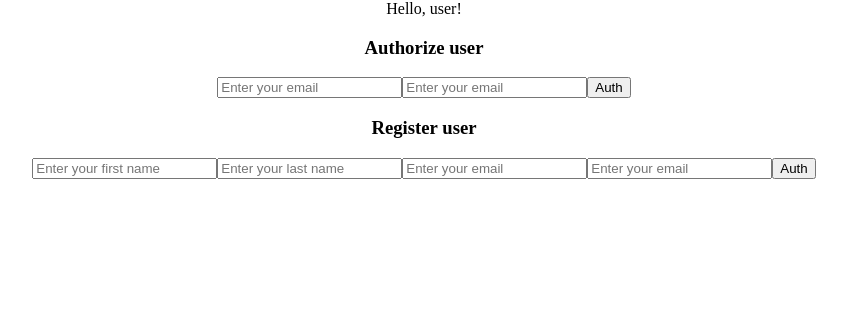
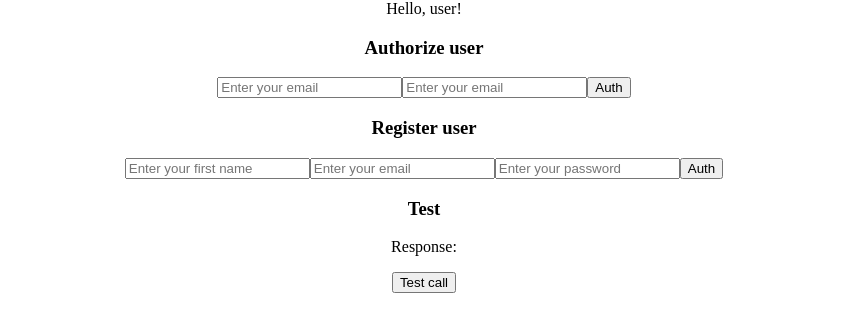
Before and after one commit to SilverTracer/tasker-app, a React app: page / in a window 1280 px wide. Shown: the top 332 px of the page, without its empty margins (216-1063 px from the left). Built offline with nearby package versions, Linux system fonts and the light colour scheme; the HTML template or start-up script is replaced by a standard one.

Commit message:
Matched basic auth routes.

```diff
--- a/src/Components/Auth/index.jsx
+++ b/src/Components/Auth/index.jsx
@@ -1,54 +1,97 @@
-/* eslint-disable react/no-unused-state */
+/* eslint-disable no-return-assign */
 import React from 'react';
-// import PropTypes from 'prop-types';
-// import jwt_decode from 'jwt-decode';
-// import auth0 from 'auth0-js';
 
 class Auth extends React.Component {
   constructor(props) {
     super(props);
     this.state = {
-      auth: null,
-      reg: null,
+      json: null,
+      token: null,
     };
 
     this.authorizeUser = this.authorizeUser.bind(this);
     this.registerUser = this.registerUser.bind(this);
+    this.testSend = this.testSend.bind(this);
   }
 
   authorizeUser() {
-    fetch('http://localhost:8080/signin', {
-      method: 'GET',
-    })
-      .then(res => res.text())
-      .then(text => this.setState({ auth: text }));
+    const { authMail, authPass } = this;
+    fetch(`${process.env.API_URL}/auth/signin`, {
+      method: 'POST',
+      mode: 'cors',
+      headers: {
+        'Content-Type': 'application/json',
+      },
+      body: JSON.stringify({
+        email: authMail.value,
+        password: authPass.value,
+      }),
+    }).then(res => (
+      res.json()
+    )).then(json => this.setState({ token: json.token }));
   }
 
   registerUser() {
-    fetch('http://localhost:8080/signup', {
-      method: 'GET',
+    const {
+      regName,
+      regMail,
+      regPass,
+    } = this;
+
+    const options = {
+      method: 'POST',
+      mode: 'cors',
+      headers: {
+        'Content-Type': 'application/json',
+      },
+      body: JSON.stringify({
+        username: regName.value,
+        email: regMail.value,
+        password: regPass.value,
+      }),
+    };
+    fetch(`${process.env.API_URL}/auth/signup`, options)
+      .then(res => res.json())
+      .then(json => this.setState({ json }));
+  }
+
+  testSend() {
+    const { token } = this.state;
+    fetch('http://localhost:8080/test', {
+      headers: {
+        'Content-Type': 'application/json',
+        Authorization: `Bearer ${token}`,
+      },
     })
-      .then(res => res.text())
-      .then(text => this.setState({ auth: text }));
+      .then(res => res.json())
+      .then(json => this.setState({ json }));
   }
 
   render() {
-    const { authorizeUser, registerUser } = this;
+    const { authorizeUser, registerUser, testSend } = this;
+    const { json } = this.state;
     return (
       <div>
         <div>
           <h3>Authorize user</h3>
-          <input type="text" placeholder="Enter your email" />
-          <input type="password" placeholder="Enter your email" />
+          <input type="text" ref={e => this.authMail = e} placeholder="Enter your email" />
+          <input type="password" ref={e => this.authPass = e} placeholder="Enter your email" />
           <button type="button" onClick={authorizeUser}>Auth</button>
         </div>
         <div>
           <h3>Register user</h3>
-          <input type="text" placeholder="Enter your first name" />
-          <input type="text" placeholder="Enter your last name" />
-          <input type="text" placeholder="Enter your email" />
-          <input type="password" placeholder="Enter your email" />
+          <input type="text" ref={e => this.regName = e} placeholder="Enter your first name" />
+          <input type="text" ref={e => this.regMail = e} placeholder="Enter your email" />
+          <input type="password" ref={e => this.regPass = e} placeholder="Enter your password" />
           <button type="button" onClick={registerUser}>Auth</button>
+        </div>
+        <div>
+          <h3>Test</h3>
+          <p>Response:</p>
+          {json && (
+            <p>{JSON.stringify(json)}</p>
+          )}
+          <button type="button" onClick={testSend}>Test call</button>
         </div>
       </div>
     );
--- a/webpack.config.js
+++ b/webpack.config.js
@@ -12,7 +12,7 @@ const config = {
     rules: [
       {
         test: /\.(js|jsx)$/,
-        use: ['babel-loader', 'eslint-loader'],
+        use: ['babel-loader'],
         exclude: /node_modules/
       },
       {
```
